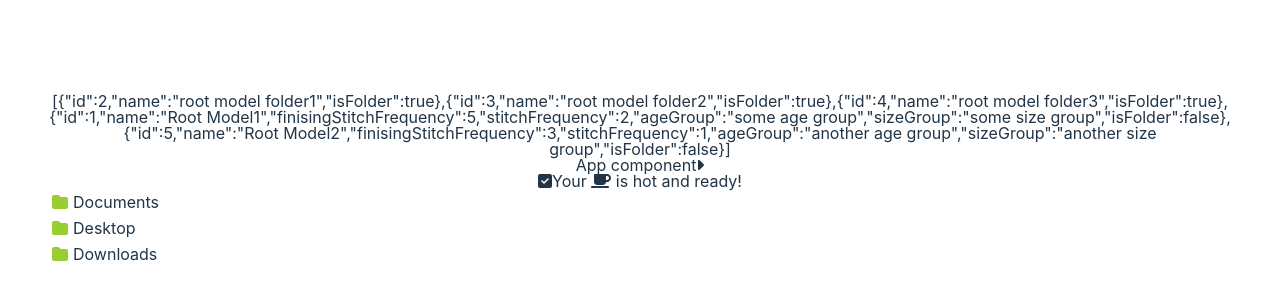
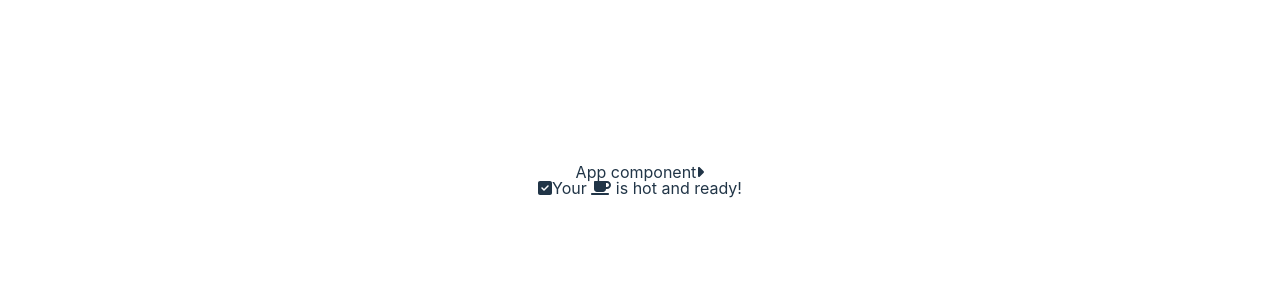
Before and after one commit to kathleen-fen/technology-operations, a React (Vite) app in the folder frontend/: page / in a window 1280 px wide. Shown: the part 220-520 px from the top of the page. Built offline with nearby package versions, Linux system fonts and the light colour scheme.

Commit message:
rewriting tree component

```diff
--- a/frontend/src/App.tsx
+++ b/frontend/src/App.tsx
@@ -2,26 +2,20 @@ import './App.css'
 import 'components/FontawesomeIcons'
 import { FontAwesomeIcon } from '@fortawesome/react-fontawesome'
 import TreeView from 'components/TreeView'
-import { treeData } from 'components/TreeView/mockTreeData'
 import GlobalStyle from 'styles/globalStyle'
-import { useQuery } from 'react-query'
 import { getModels } from './api'
 
 function App() {
-  const treeQuery = useQuery(['tree'], () => getModels())
-  const newData = treeQuery.data
-
   return (
     <>
       <GlobalStyle />
-      {treeQuery.isLoading ? <p>Loading...</p> : JSON.stringify(newData)}
       <div>
         App component
         <FontAwesomeIcon icon="caret-right" />
       </div>
       <FontAwesomeIcon icon="check-square" />
       Your <FontAwesomeIcon icon="coffee" /> is hot and ready!
-      <TreeView data={treeData} />
+      <TreeView cb={getModels} />
     </>
   )
 }
--- a/frontend/src/components/TreeView/index.tsx
+++ b/frontend/src/components/TreeView/index.tsx
@@ -2,6 +2,8 @@ import { IconProp } from '@fortawesome/fontawesome-svg-core'
 import { FontAwesomeIcon } from '@fortawesome/react-fontawesome'
 import { useEffect, useState } from 'react'
 import { styled } from 'styled-components'
+import { useQuery } from 'react-query'
+import { treeData } from './mockTreeData'
 
 type folderIconType = {
   icon?: string
@@ -12,24 +14,17 @@ type itemIconType = {
   icon?: string
   color?: string
 }
-type TreeNodeType = {
-  key: string
-  label: string
-  title: string
-  icon?: string
-  isFolder?:boolean;
+type TreeNodeType = models.Dictionary & {
+  cb: (parent?: number) => Promise<Array<models.Dictionary>>
   folderIconSettings?: folderIconType
   itemIconSettings?: itemIconType
-  children?: Array<TreeNodeType>
 }
 type TreeNodePropsType = {
   node: TreeNodeType
 }
 type TreeViewPropsType = {
-  key?: string
-  label?: string
-  title?: string
-  data: Array<TreeNodeType>
+  cb: (parent?: number) => Promise<Array<models.Dictionary>>
+  parent?: number
   folderIconSettings?: folderIconType
   itemIconSettings?: itemIconType
 }
@@ -56,7 +51,8 @@ const defaultTreeViewProps = {
 }
 
 const TreeView = ({
-  data = [],
+  cb,
+  parent,
   folderIconSettings,
   itemIconSettings,
 }: TreeViewPropsType) => {
@@ -77,11 +73,18 @@ const TreeView = ({
       ...itemIconSettings,
     }
   }
+  const treeQuery = useQuery(['tree'], () => cb(parent), {
+    staleTime: 1000 * 60,
+  })
 
   return (
+    <>
+      {treeQuery.isLoading && !treeQuery.isIdle ? (
+        <p>Loading...</p>
+      ) : (
         <TreeViewStyled>
-      <ul>
-        {data.map((tree: TreeNodeType) => (
+          {/* <ul>
+      {treeQuery.data.map((tree: TreeNodeType) => (
         <TreeNode
           key={tree.key}
           node={{
@@ -97,8 +100,10 @@ const TreeView = ({
           }}
         />
       ))}
-      </ul>
+    </ul> */}
         </TreeViewStyled>
+      )}
+    </>
   )
 }
 
```
Lines whose indentation alone changed are shown as unchanged.
